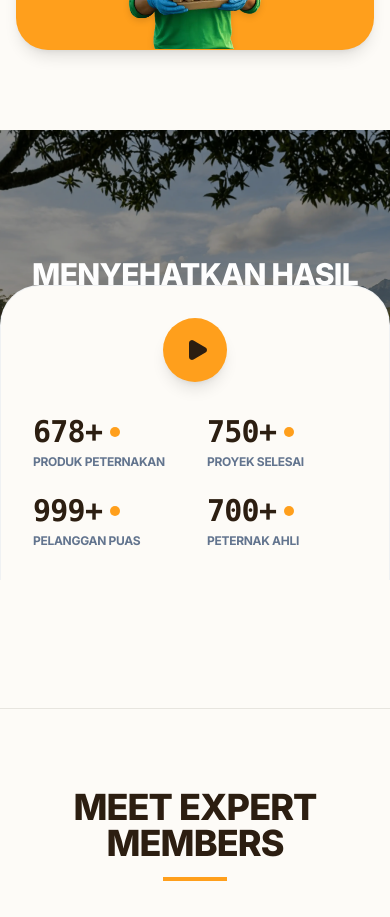
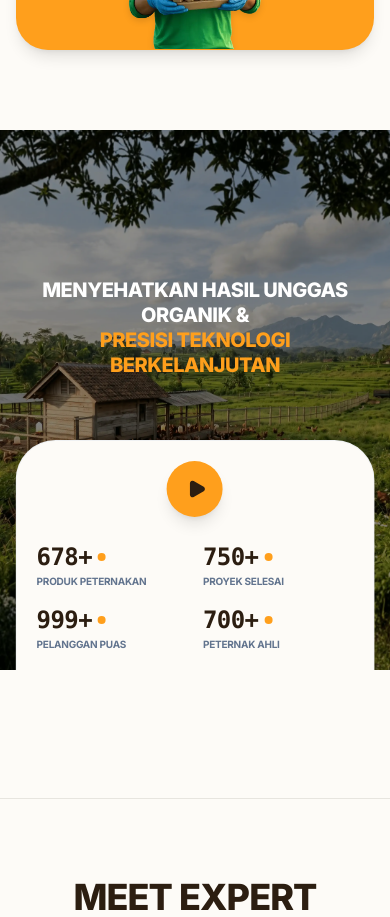
Before and after one commit to Rislantrs/Smartpoultry, a React (Vite) app: page /tentang-kami in a window 390 px wide. Shown: the part 4440-5357 px from the top of the page. Built offline with nearby package versions, Linux system fonts and the light colour scheme; no server answers.

Commit message:
fix(landing): resolve stats banner title overlap on mobile viewport (iPhone SE)

```diff
--- a/src/components/AboutPage.tsx
+++ b/src/components/AboutPage.tsx
@@ -298,7 +298,7 @@ export default function AboutPage() {
         </section>
 
         {/* ── SECTION 3: STATISTICS & METRICS BANNER (Hills backdrop - Image 4) ── */}
-        <section className="relative overflow-hidden h-[450px] lg:h-[400px]">
+        <section className="relative overflow-hidden h-[540px] sm:h-[480px] md:h-[450px] lg:h-[400px]">
           {/* background image */}
           <img
             src="/assets/paralax.webp"
@@ -309,24 +309,24 @@ export default function AboutPage() {
           <div className="absolute inset-0 bg-black/45 z-10"></div>
 
           {/* Banner content */}
-          <div className="relative z-20 max-w-7xl mx-auto px-4 sm:px-6 lg:px-8 h-full flex flex-col justify-center text-center text-white">
+          <div className="relative z-20 max-w-7xl mx-auto px-4 sm:px-6 lg:px-8 h-full flex flex-col justify-center text-center text-white pb-32 sm:pb-24 lg:pb-16">
 
-            <h2 className="text-3xl sm:text-4xl md:text-5xl font-extrabold tracking-tight uppercase mb-12 max-w-4xl mx-auto leading-tight font-sans">
+            <h2 className="text-xl sm:text-3xl md:text-5xl font-extrabold tracking-tight uppercase mb-4 sm:mb-8 md:mb-12 max-w-4xl mx-auto leading-tight font-sans">
               Menyehatkan Hasil Unggas Organik & <br />
               <span className="text-[#FF9F1C]">Presisi Teknologi Berkelanjutan</span>
             </h2>
 
             {/* Metrics Banner Overlay (Direct flat design from image 4) */}
-            <div className="absolute bottom-0 left-1/2 -translate-x-1/2 w-full max-w-6xl bg-[#FDFBF7] text-[#2C1E11] shadow-2xl rounded-t-[2.5rem] p-8 sm:p-10 border-b-0 border border-slate-200/50 flex flex-col md:flex-row gap-8 items-center justify-between z-30">
+            <div className="absolute bottom-0 left-1/2 -translate-x-1/2 w-[92%] sm:w-full max-w-6xl bg-[#FDFBF7] text-[#2C1E11] shadow-2xl rounded-t-[2.5rem] p-5 sm:p-8 md:p-10 border-b-0 border border-slate-200/50 flex flex-col md:flex-row gap-6 md:gap-8 items-center justify-between z-30">
               {/* Play video element */}
               <div className="flex shrink-0 items-center justify-center">
-                <button className="h-16 w-16 rounded-full bg-[#FF9F1C] text-[#2C1E11] flex items-center justify-center shadow-lg hover:scale-105 active:scale-95 transition-all cursor-pointer">
-                  <Play className="w-6 h-6 fill-current ml-1" />
+                <button className="h-14 w-14 sm:h-16 sm:w-16 rounded-full bg-[#FF9F1C] text-[#2C1E11] flex items-center justify-center shadow-lg hover:scale-105 active:scale-95 transition-all cursor-pointer">
+                  <Play className="w-5 h-5 sm:w-6 sm:h-6 fill-current ml-1" />
                 </button>
               </div>
 
               {/* 4 Stats Grid */}
-              <div className="grid grid-cols-2 lg:grid-cols-4 gap-6 lg:gap-12 flex-1 w-full text-left">
+              <div className="grid grid-cols-2 lg:grid-cols-4 gap-4 sm:gap-6 lg:gap-12 flex-1 w-full text-left">
                 {[
                   { count: "678+", label: "Produk Peternakan" },
                   { count: "750+", label: "Proyek Selesai" },
@@ -334,11 +334,11 @@ export default function AboutPage() {
                   { count: "700+", label: "Peternak Ahli" }
                 ].map((stat, i) => (
                   <div key={i} className="flex flex-col">
-                    <div className="flex items-center gap-2">
-                      <span className="text-3xl sm:text-4xl font-black text-[#2C1E11] font-mono tracking-tight">{stat.count}</span>
-                      <div className="h-2.5 w-2.5 rounded-full bg-[#FF9F1C]" />
+                    <div className="flex items-center gap-1.5 sm:gap-2">
+                      <span className="text-2xl sm:text-3xl md:text-4xl font-black text-[#2C1E11] font-mono tracking-tight">{stat.count}</span>
+                      <div className="h-2 w-2 sm:h-2.5 sm:w-2.5 rounded-full bg-[#FF9F1C]" />
                     </div>
-                    <span className="text-xs sm:text-sm font-bold text-slate-500 uppercase mt-1 tracking-tight leading-tight">{stat.label}</span>
+                    <span className="text-[10px] sm:text-xs md:text-sm font-bold text-slate-500 uppercase mt-0.5 sm:mt-1 tracking-tight leading-tight">{stat.label}</span>
                   </div>
                 ))}
               </div>
```
